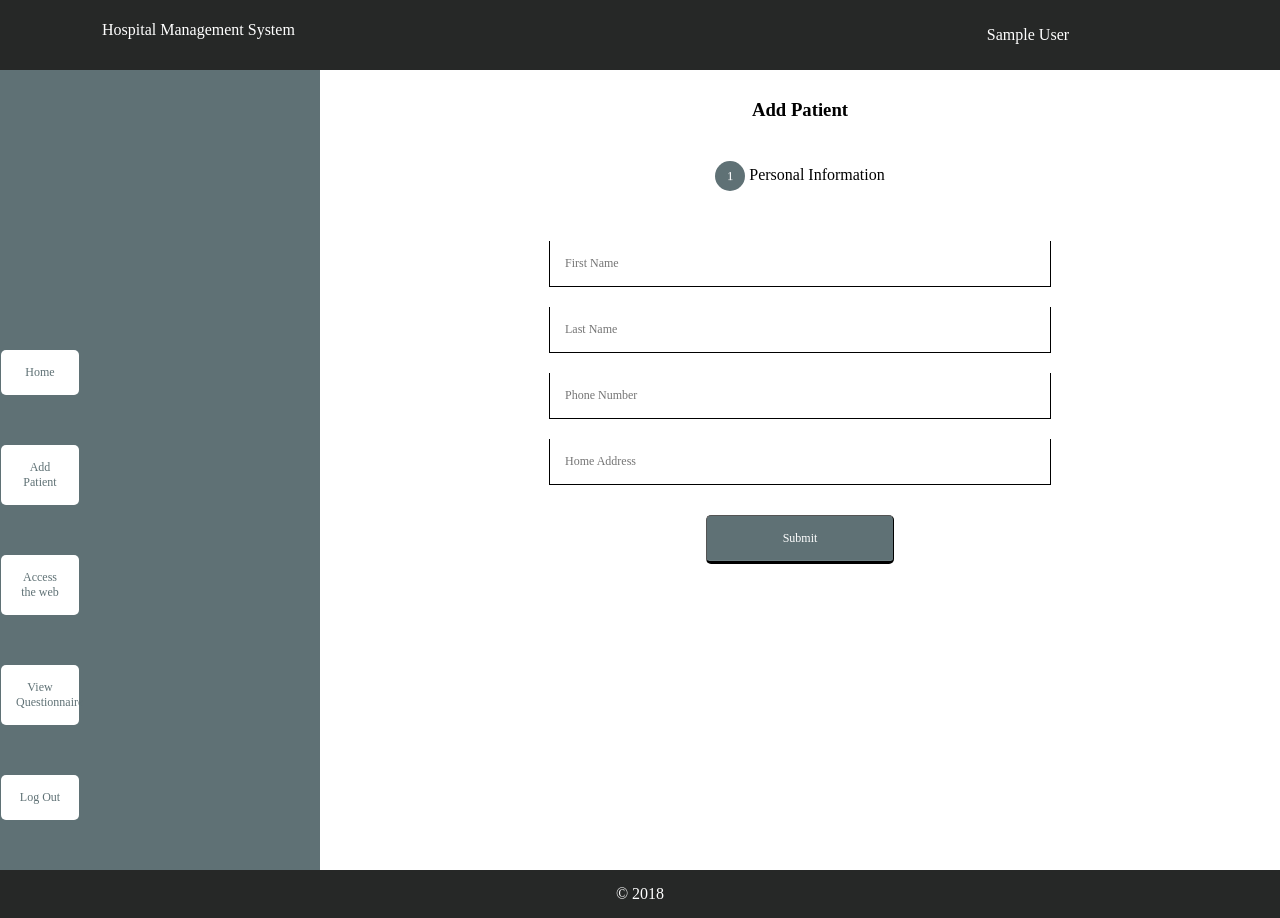
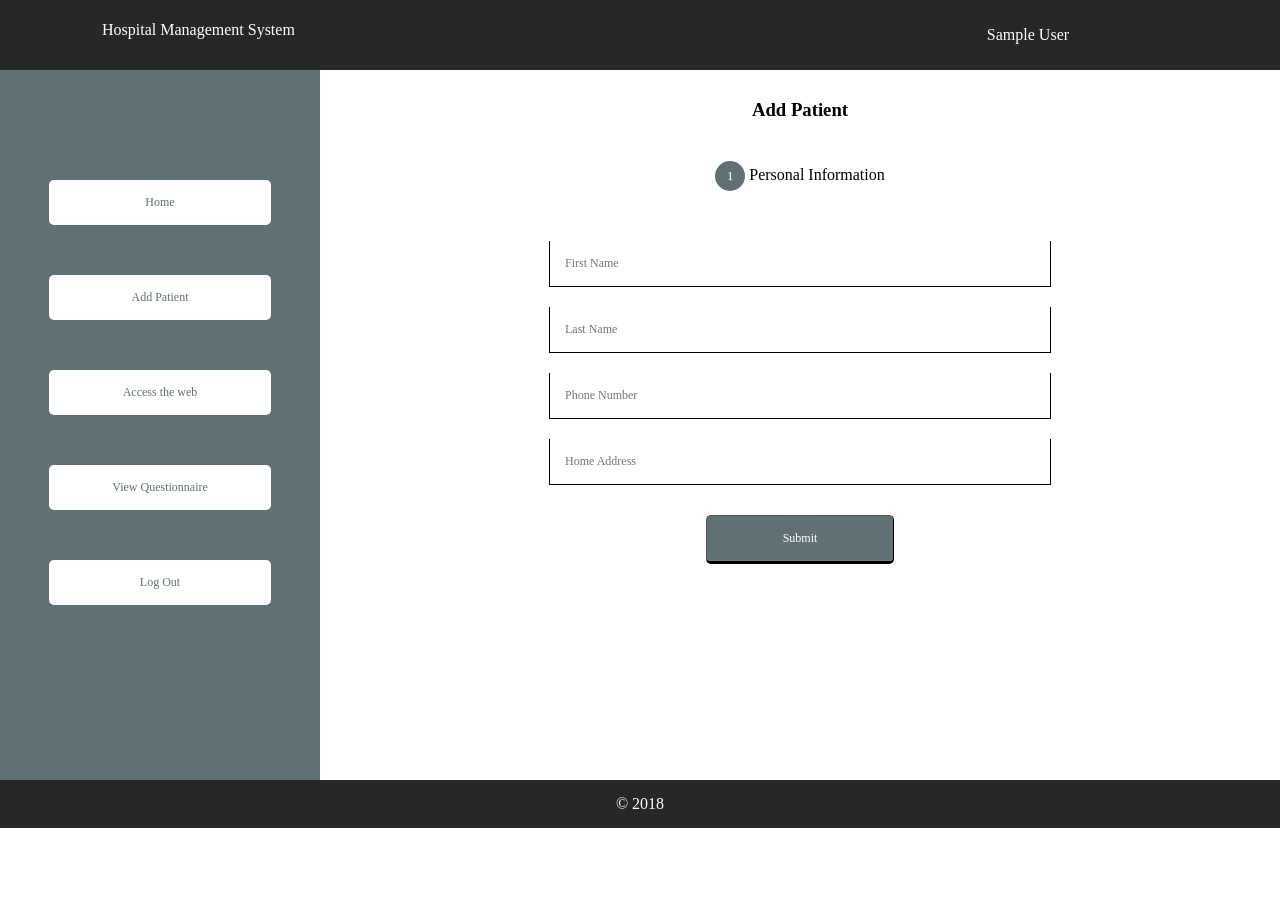
Before and after one commit to BenjaminAlamu/MedicalSystem-CSC405, a PHP site: page /addpatient.php in a window 1280 px wide. After the commit the page ends 828 px from the top, so only its background shows below. Run offline with PHP 8.4, Linux system fonts and the light colour scheme; the visitor is signed in with stand-in values (Sample User, id 1).

Commit message:
Fixed slight css issues

```diff
--- a/addpatient.php
+++ b/addpatient.php
@@ -31,7 +31,7 @@ if ($_POST) {
     <?php include "inc/header.php"; ?>
 
     <div id = "content">
-      <div class = "leftside">
+
         <?php
         if ($_SESSION['staff_type'] == "doctor"){
           include "inc/doctorleft.php";
@@ -40,7 +40,7 @@ if ($_POST) {
           include "inc/supportleft.php";
         }
         ?>
-      </div>
+
       <div class = "rightside">
         <form method="post" action="<?php echo htmlspecialchars($_SERVER["PHP_SELF"]);?>" name="addpatient" onsubmit="return validateForm(this);" >
           <h3>Add Patient</h3>
--- a/css/forms.css
+++ b/css/forms.css
@@ -30,8 +30,9 @@ html,body{
       margin : 0;
       padding-top: 80px;
       text-align: center;
-      margin-top: 70px;
+      margin-top: 50px;
       flex-grow: inherit;
+      min-height: calc(100vh - 150px);
 
   }
 
--- a/js/app.js
+++ b/js/app.js
@@ -32,6 +32,7 @@ addInput.addEventListener("click", (event) => {
     input.placeholder = "Enter a question";
 
 
+
     //Append input to form fields
     div.appendChild(input);
     questionLocation.appendChild(div);
--- a/staff.php
+++ b/staff.php
@@ -12,7 +12,7 @@
 
   <?php include "inc/header.php"; ?>
   <div id = "content">
-      <div class = "leftside">
+
         <?php
         if ($_SESSION['staff_type'] == "doctor"){
           include "inc/doctorleft.php";
@@ -21,7 +21,7 @@
           include "inc/supportleft.php";
         }
         ?>
-      </div>
+
 
   <div class = "rightside">
       <form id = "search" method = "post" action = "search-patient.php">
```
